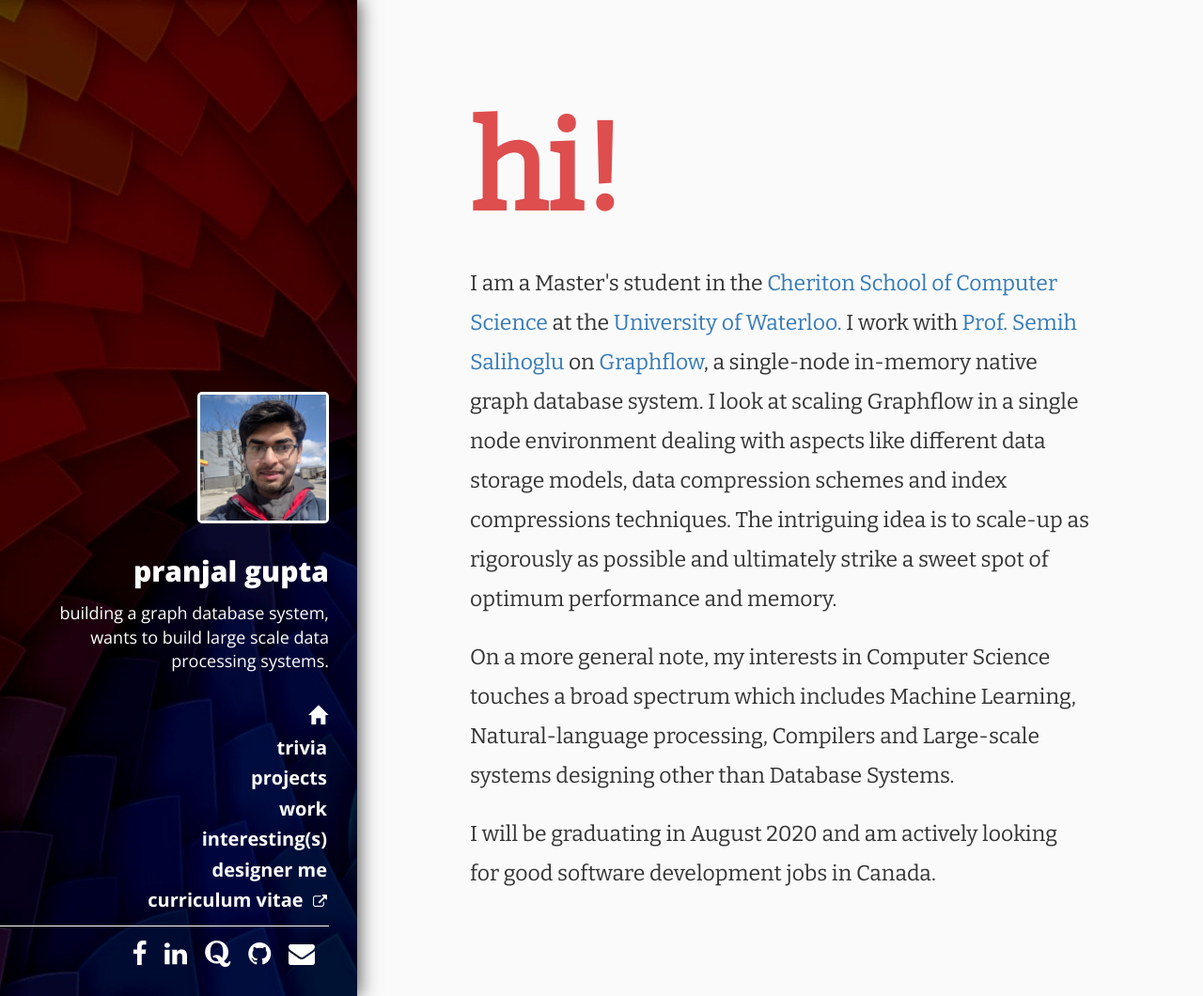
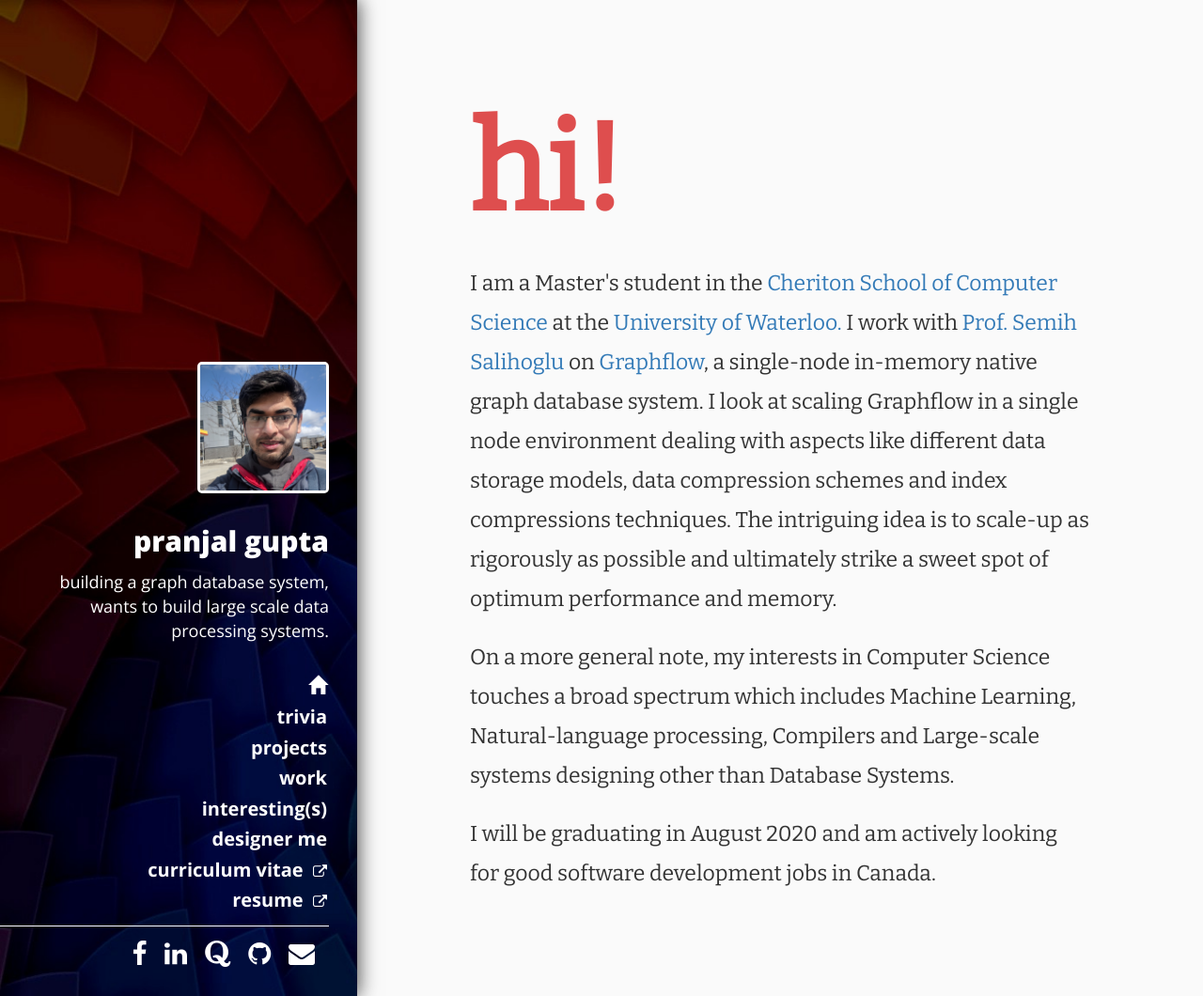
Before and after one commit to g31pranjal/personalweb, a Jekyll site: the page built from index.html, in a window 1280 px wide and 1060 px high. Shown: the whole window at 94% size. Built offline with Jekyll 4.4.1, drawn with Linux system fonts in a browser that asks for light colours.

Commit message:
resume + cv

```diff
--- a/_includes/sidebar-nav.html
+++ b/_includes/sidebar-nav.html
@@ -10,7 +10,8 @@
 			<li><a href="/work.html">work</a></li>
 			<li><a href="/interestings.html">interesting(s)</a></li>
 			<li><a href="/web-dev.html">designer me</a></li>
-			<li><a href="/assets/pranjalGupta.pdf" target="_sg">curriculum vitae&nbsp;&nbsp;<i style="font-size : 15px;" class="fa fa-external-link"></i></a></li>
+			<li><a href="/assets/cv-PranjalGupta.pdf" target="_sg">curriculum vitae&nbsp;&nbsp;<i style="font-size : 15px;" class="fa fa-external-link"></i></a></li>
+			<li><a href="/assets/resume-PranjalGupta.pdf" target="_sg">resume&nbsp;&nbsp;<i style="font-size : 15px;" class="fa fa-external-link"></i></a></li>
 		</ul>
 		<div class="social">
 			<a href="https://www.facebook.com/g31pranjal" target="_fb"><i class="sm-i fa fa-facebook"></i>
```
Also changed, not shown: 3 other files.
